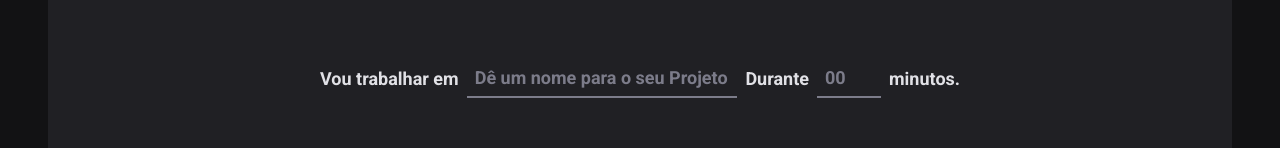
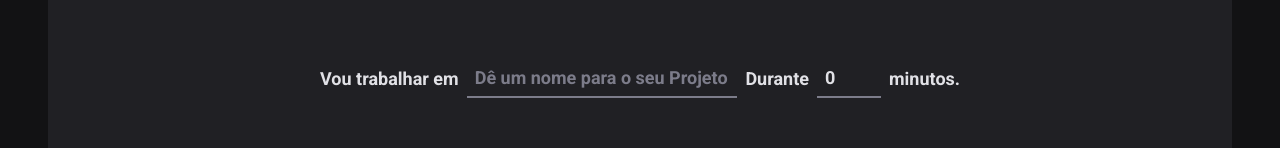
Before and after one commit to marialuisa214/timerFocus, a React (Vite) app: page / in a window 1280 px wide. Shown: the part 166-314 px from the top of the page. Built offline with nearby package versions, Linux system fonts and the light colour scheme.

Commit message:
:construction: timer parcial

```diff
--- a/src/pages/Home/index.tsx
+++ b/src/pages/Home/index.tsx
@@ -1,5 +1,6 @@
+import { set, useForm } from 'react-hook-form' // hooks -> acomplam uma funcionalidade a um componente
+import { useState } from 'react'
 import { Play } from '@phosphor-icons/react'
-import { useForm } from 'react-hook-form' // hooks -> acomplam uma funcionalidade a um componente
 import * as zod from 'zod'
 import { zodResolver } from '@hookform/resolvers/zod'
 import {
@@ -20,17 +21,64 @@ const newCycleValidationSchema = zod.object({
     .max(60, 'O tempo máximo é de 60 minutos'),
 })
 
+// interface NewCycleFormData {
+//   task: string
+//   minutes: number
+// }
+
+// -> vamos inferir a timagem a partir newCycleValidationSchema, pois perceba, que ele tem os mesmos campos e o que esperamos, string e number
+
+type NewCycleFormData = zod.infer<typeof newCycleValidationSchema>
+
+interface CycleTask {
+  id: string
+  task: string
+  minutes: number
+}
+
 export function Home() {
-  const { register, handleSubmit, watch, formState } = useForm({
+  const [cycles, setCycles] = useState<CycleTask[]>([])
+  const [activeCycleID, setActiveCycleID] = useState<string | null>(null)
+  const [amountSeconds, setAmountSeconds] = useState(0) // armazena o total de segundos que ja se passou desde que a variavel foi criada
+
+  const { register, handleSubmit, watch, reset } = useForm<NewCycleFormData>({
     resolver: zodResolver(newCycleValidationSchema),
+    defaultValues: {
+      task: '',
+      minutes: 0,
+    },
   })
 
-  function handleCreateNewTask(data: any) {
+  function handleCreateNewTask(data: NewCycleFormData) {
     // data -> objeto com os valores dos inputs
-    console.log(data)
+
+    const id = String(new Date().getTime())
+    const newCycle: CycleTask = {
+      id,
+      task: data.task,
+      minutes: data.minutes,
+    }
+
+    setCycles((state) => [...state, newCycle])
+    setActiveCycleID(id)
+
+    reset() // -> reseta os valores dos inputs
   }
 
-  console.log(formState.errors)
+  const activeCycle = cycles.find((cycle) => cycle.id === activeCycleID)
+  // encontra o ciclo ativo pelo id, na lista cycles
+
+  const totalSeconds = activeCycle ? activeCycle.minutes * 60 : 0
+  const currentSecons = activeCycle ? totalSeconds - amountSeconds : 0
+
+  const minutesAmount = Math.floor(currentSecons / 60)
+  const secondsAmount = currentSecons % 60
+
+  const minutes = String(minutesAmount).padStart(2, '0')
+  // partStart -> se a string tiver menos de 2 caracteres, ele vai adicionar o 0 no inicio
+
+  const seconds = String(secondsAmount).padStart(2, '0')
+
   const task = watch('task') // watch -> monitora o valor de um input
 
   return (
@@ -51,9 +99,9 @@ export function Home() {
           </datalist>
           <label htmlFor="">Durante</label>
           <MinutesInput
-            // step={5}
-            // min={5}
-            // max={60}
+            step={5}
+            min={5}
+            max={60}
             type="number"
             id="time"
             placeholder="00"
@@ -63,11 +111,11 @@ export function Home() {
         </FormContainer>
 
         <CountdonwContainer>
-          <span>0</span>
-          <span>0</span>
+          <span>{minutes[0]}</span>
+          <span>{minutes[1]}</span>
           <Separator>:</Separator>
-          <span>0</span>
-          <span>0</span>
+          <span>{seconds[0]}</span>
+          <span>{seconds[1]}</span>
         </CountdonwContainer>
 
         <StarCountdownButton disabled={!task} type="submit">
```
